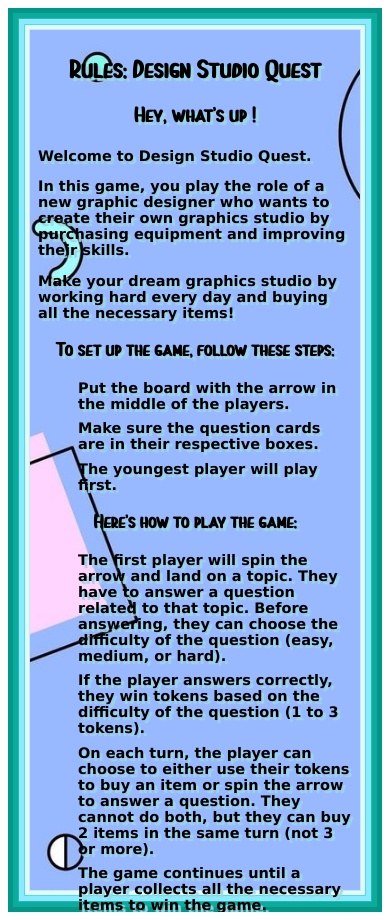
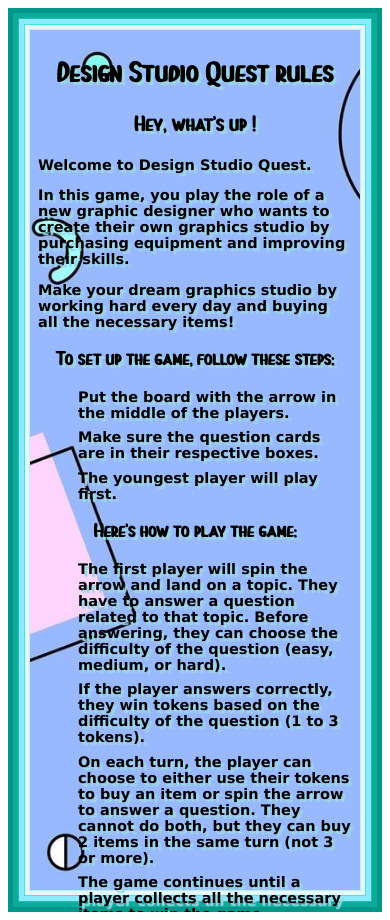
Before and after one commit to guenk/studioquest, a React (Vite) app in the folder frontend/: page / in a window 390 px wide. Built offline with nearby package versions, Linux system fonts and the light colour scheme.

Commit message:
new font

```diff
--- a/frontend/src/App.css
+++ b/frontend/src/App.css
@@ -38,10 +38,11 @@ font-weight: bold;
 }
 
 .Titlerule {
-  font-size: 24px;
+  font-size: 27px;
   font-weight: bold;
   text-align: center;
   font-family: Paintlova;
+  animation: color-animation 4s linear infinite;
 }
 
 .Intro {
--- a/frontend/src/App.jsx
+++ b/frontend/src/App.jsx
@@ -5,9 +5,10 @@ export default function App() {
   return (
     <div className="App">
       <section className="App-header">
-        <h1 className="Titlerule">Rules: Design Studio Quest</h1>
+        <h1 className="Titlerule"> Design Studio Quest rules </h1>
         <p className="Intro">Hey, what's up !</p>
-        <p>Welcome to Design Studio Quest.</p>
+        <p>
+          Welcome to Design Studio Quest.</p>
         <p>
           In this game, you play the role of a new graphic designer who wants
           to create their own graphics studio by purchasing equipment and
```
